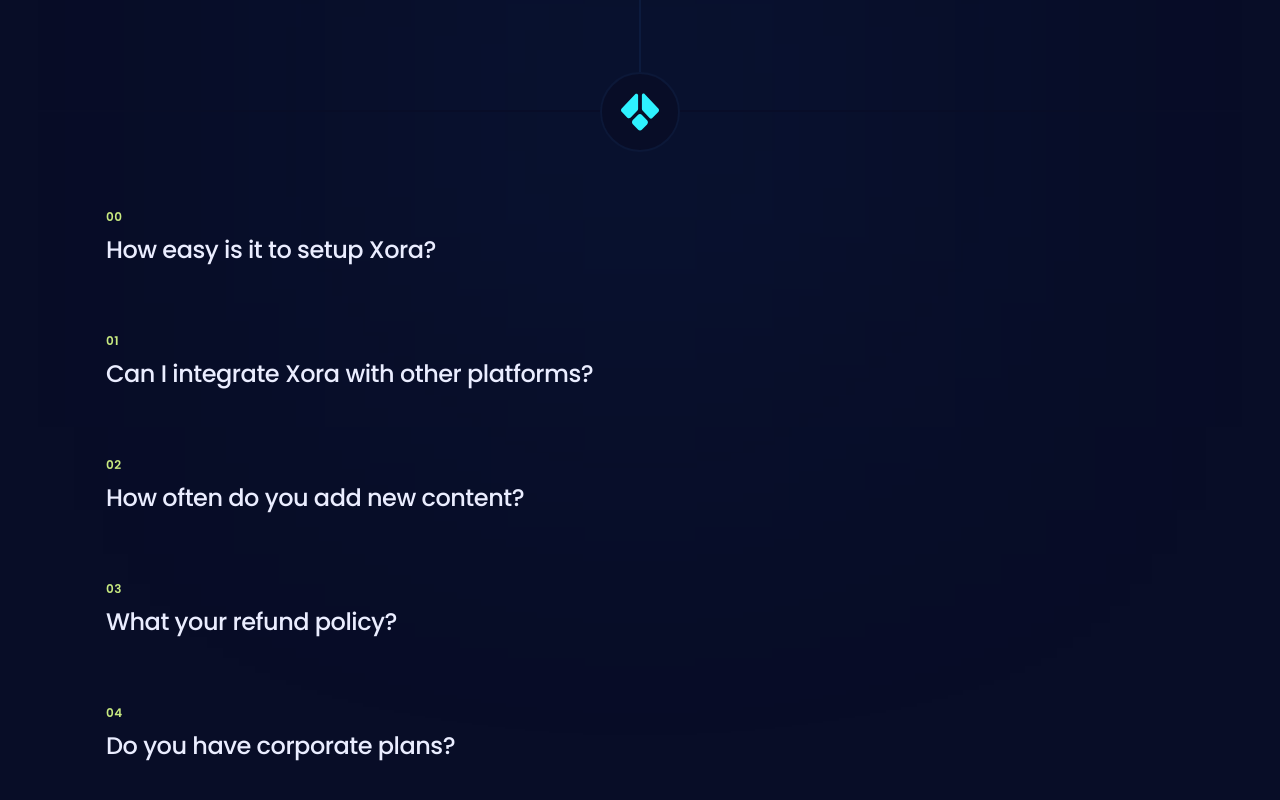
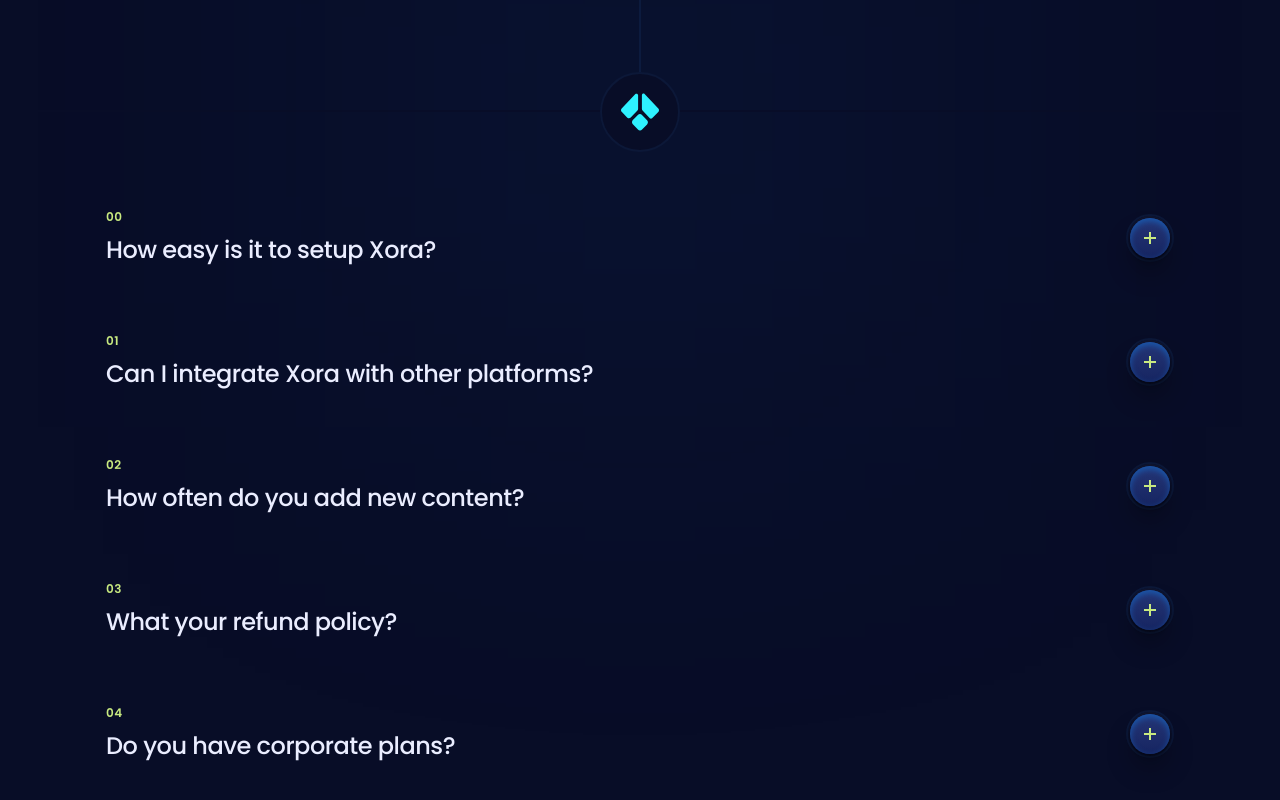
Before and after one commit to MrOLU24/XORA, a React (Vite) app: page / in a window 1280 px wide. Shown: the part 3343-4143 px from the top of the page. Built offline with nearby package versions, Linux system fonts and the light colour scheme.

Commit message:
adding another package

```diff
--- a/src/Components/faqitems.jsx
+++ b/src/Components/faqitems.jsx
@@ -27,6 +27,9 @@
             {item.question}
           </div>
         </div>
+        <div className={clsx('faq-icon relative flex size-12 items-center justify-center rounded-full border-2 border-s2 shadow-400 transition-all duration-500 group-hover:border-s4', active && 'before:bg-p1 after:rotate-0 after:bg-p1')}>
+            <div className="g4 size-11/12 rounded-full shadow-300"/>
+        </div>
       </div>
     </div>
   );
```
